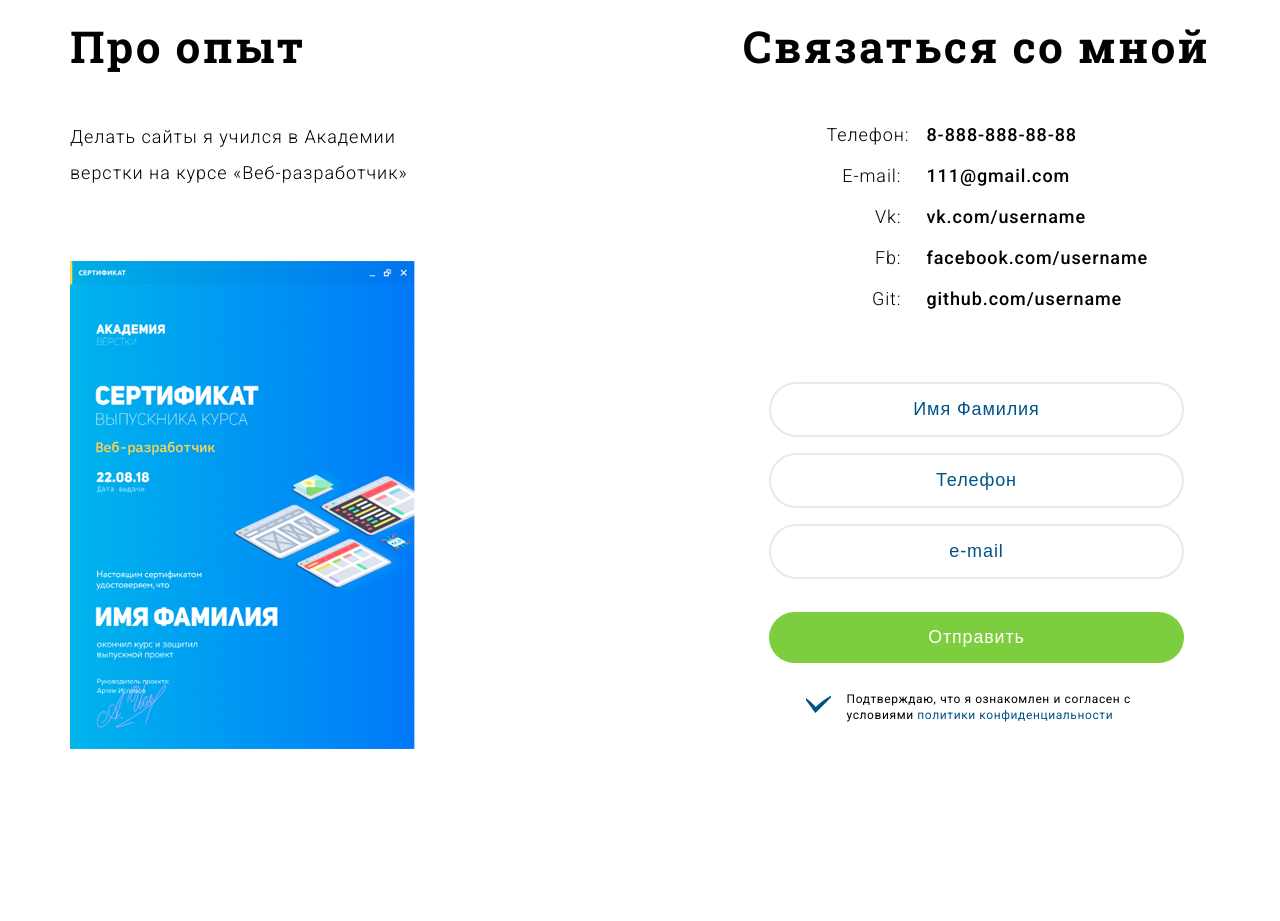
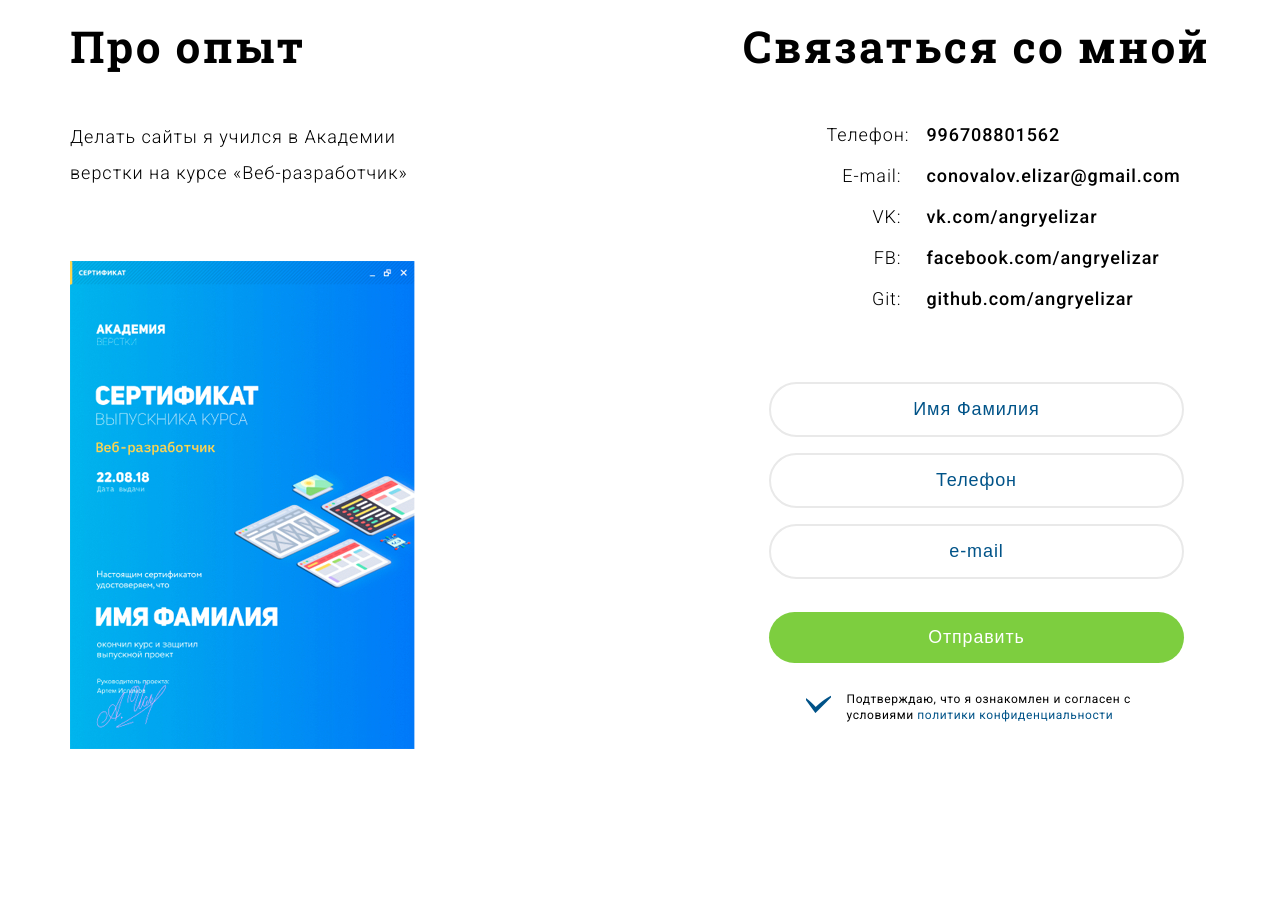
Before and after one commit to angryelizar/angryelizar.github.io, a plain HTML site: page index.html in a window 1280 px wide. Shown: the part 2020-2941 px from the top of the page. Drawn offline with Linux system fonts and the light colour scheme.

Commit message:
Add files via upload

```diff
--- a/index.html
+++ b/index.html
@@ -32,7 +32,7 @@
 					разрабатываю сайты для бизнеса.
 					Продающие одностраничники, имиджевые сайты-визитки <span>или полноценные интернет-магазины.</span></p>
 					<a href="#" class="header-button">Примеры работ</a>
-					<a href="#" class="header-button header-button_0">Обсудить проект</a>
+					<a href="https://t.me/angryelizar" class="header-button header-button_0" target="_blank">Обсудить проект</a>
 				</div>
 			</div>
 		</div>
@@ -108,23 +108,23 @@
 						<div class="about-contacts">
 							<div class="contacts-item">
 								<div class="contact-name">Телефон:</div>
-								<div class="contact-value"><a href="tel:8-888-888-88-88" class="contact-link" target="_blank">8-888-888-88-88</a></div>
+								<div class="contact-value"><a href="tel:996708801562" class="contact-link" target="_blank">996708801562</a></div>
 							</div>
 							<div class="contacts-item">
 								<div class="contact-name">E-mail:</div>
-								<div class="contact-value"><a href="mailto:111@gmail.com" class="contact-link" target="_blank">111@gmail.com</a></div>
+								<div class="contact-value"><a href="mailto:conovalov.elizar@gmail.com" class="contact-link" target="_blank">conovalov.elizar@gmail.com</a></div>
 							</div>
 							<div class="contacts-item">
-								<div class="contact-name">Vk:</div>
-								<div class="contact-value"><a href="vk.com/username" class="contact-link" target="_blank">vk.com/username</a></div>
+								<div class="contact-name">VK:</div>
+								<div class="contact-value"><a href="https://vk.com/angryelizar" class="contact-link" target="_blank">vk.com/angryelizar</a></div>
 							</div>
 							<div class="contacts-item">
-								<div class="contact-name">Fb:</div>
-								<div class="contact-value"><a href="facebook.com/username" class="contact-link" target="_blank">facebook.com/username</a></div>
+								<div class="contact-name">FB:</div>
+								<div class="contact-value"><a href="https://facebook.com/angryelizar" class="contact-link" target="_blank">facebook.com/angryelizar</a></div>
 							</div>
 							<div class="contacts-item">
 								<div class="contact-name">Git:</div>
-								<div class="contact-value"><a href="github.com/username" class="contact-link" target="_blank">github.com/username</a></div>
+								<div class="contact-value"><a href="https://github.com/angryelizar" class="contact-link" target="_blank">github.com/angryelizar</a></div>
 							</div>
 						</div>
 						<form action="#" class="about-form">
```
